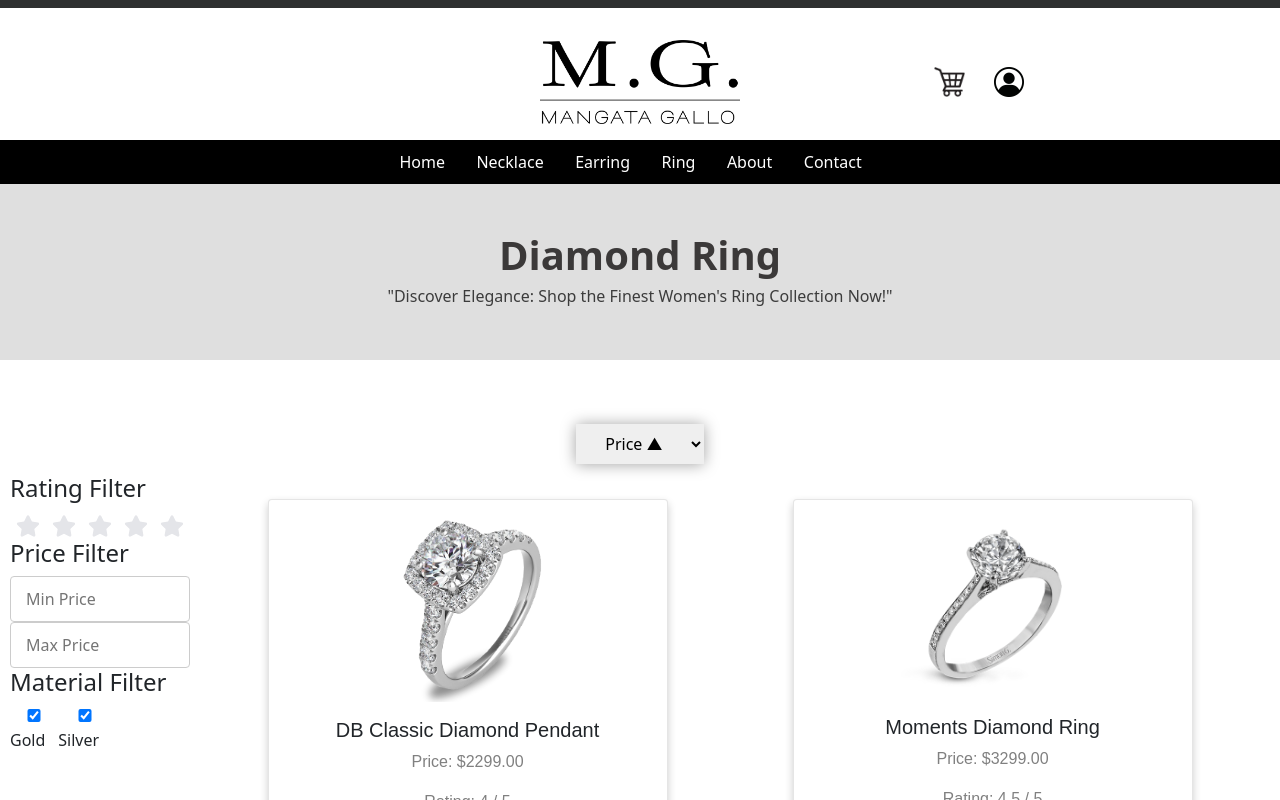
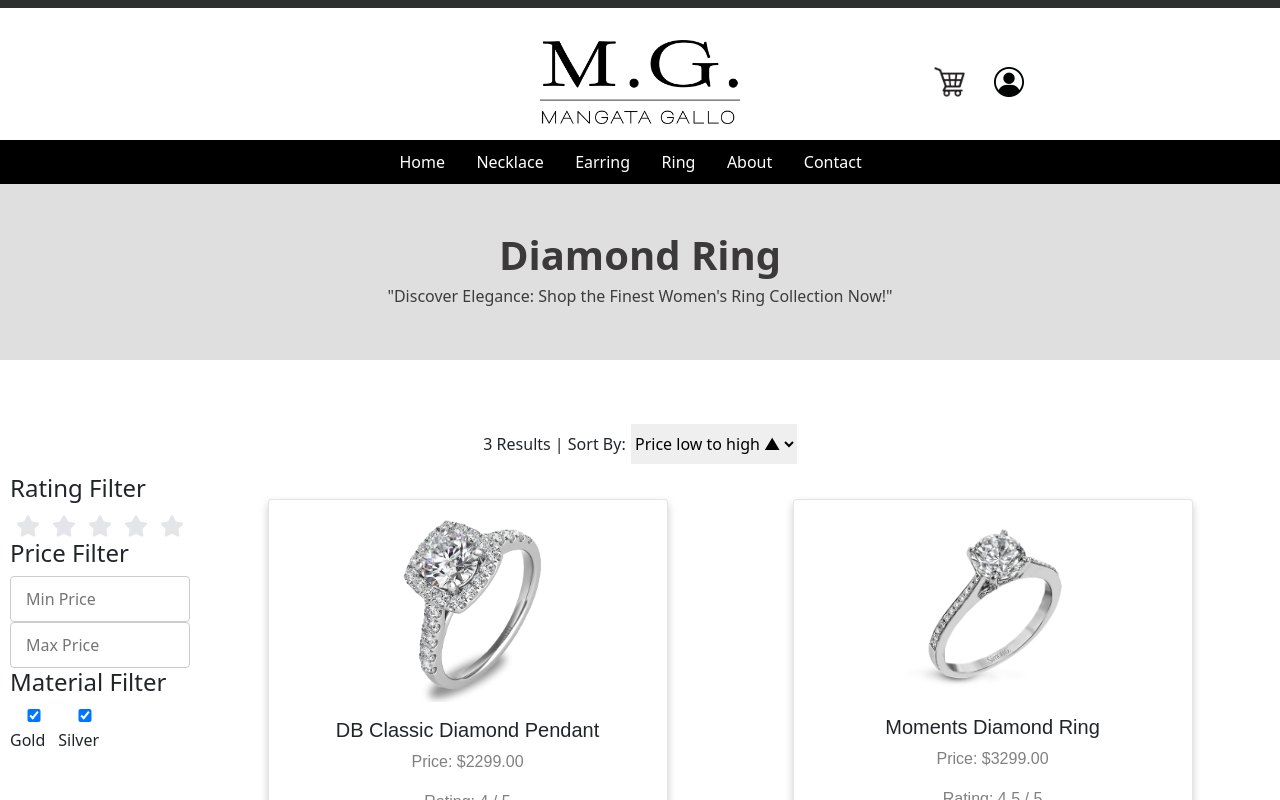
Before and after one commit to caylanwilcox/JewelryBusiness.React, a React (Create React App) app: page /Ring in a window 1280 px wide. Shown: the top 800 px of the page. Built offline with nearby package versions, Linux system fonts and the light colour scheme.

Commit message:
Filter updated with number search results

```diff
--- a/src/DropdownMenu.js
+++ b/src/DropdownMenu.js
@@ -1,19 +1,24 @@
 import React, { useState, useContext } from 'react';
 import './cssFiles/shop.css';
 import {FilterContext} from './FilterContext'
-function DropdownMenu() {
+function DropdownMenu({filteredItems}) {
   const { selectedOption, setSelectedOption }=useContext(FilterContext)
-
-
+const countedResults=filteredItems.length;
+console.log(countedResults)
   const handleChange = (event) => {
     setSelectedOption(event.target.value);
   };
   return (
+    <div className='dropBox'>
+      <span>{countedResults} Results |</span>
+      <span> Sort By:</span>
     <select value={selectedOption} onChange={handleChange} className='DropdownMenu'>
-      <option value="option1">Price &#9650; </option>
-      <option value="option2">Price &#9660;</option>
+      <option value="option1">Price low to high  &#9650; </option>
+      <option value="option2">Price high to low   &#9660;</option>
 
     </select>
+
+    </div>
   );
 }
 
--- a/src/Earring.js
+++ b/src/Earring.js
@@ -81,7 +81,7 @@ function Earring() {
           <h5 className='titleHeading'>"Discover Elegance: Shop the Finest Women's Earring Collection Now!"</h5>
         </div>
       </div>
-      <div className='dropNav'><DropdownMenu /></div>
+      <div className='dropNav'><DropdownMenu filteredItems={filteredEarrings}/></div>
       <div className='pageContent'>
         <Sidebar />
       <section className="Shop">
--- a/src/Necklace.js
+++ b/src/Necklace.js
@@ -84,7 +84,7 @@ const Necklace = () => {
           <h5 className='titleHeading'>"Discover Elegance: Shop the Finest Women's Necklaces Collection Now!"</h5>
         </div>
       </div>
-      <div className='dropNav'><DropdownMenu /></div>
+      <div className='dropNav'><DropdownMenu filteredItems={filteredNecklaces} /></div>
       <div className='pageContent'>
         <Sidebar />
         <section className="Shop">
--- a/src/Ring.js
+++ b/src/Ring.js
@@ -75,7 +75,7 @@ function Ring(){
             <h5 className='titleHeading'>"Discover Elegance: Shop the Finest Women's Ring Collection Now!"</h5>
           </div>
         </div>
-        <div className='dropNav'><DropdownMenu /></div>
+        <div className='dropNav'><DropdownMenu filteredItems={filteredRings}/></div>
         <div className='pageContent'>
           <Sidebar />
           <section className="Shop">
--- a/src/cssFiles/shop.css
+++ b/src/cssFiles/shop.css
@@ -1,15 +1,19 @@
 .DropdownMenu{
  align-items: center;
   text-align: center;
-  box-shadow: 0 .5px 15px 0 rgba(0, 0, 0, 0.364);
   height: 100%;
-width: 10%;
+font-weight: 500;
 text-decoration: none;
 border:none;
 margin-bottom: 0px;
+margin-left: 5px;
+}
+.dropBox{
+  align-items: center;
+  text-align: center;
 
+  height: 100%;
 }
-
 .titleBck{
   display: flex;
   justify-content: center;
```
